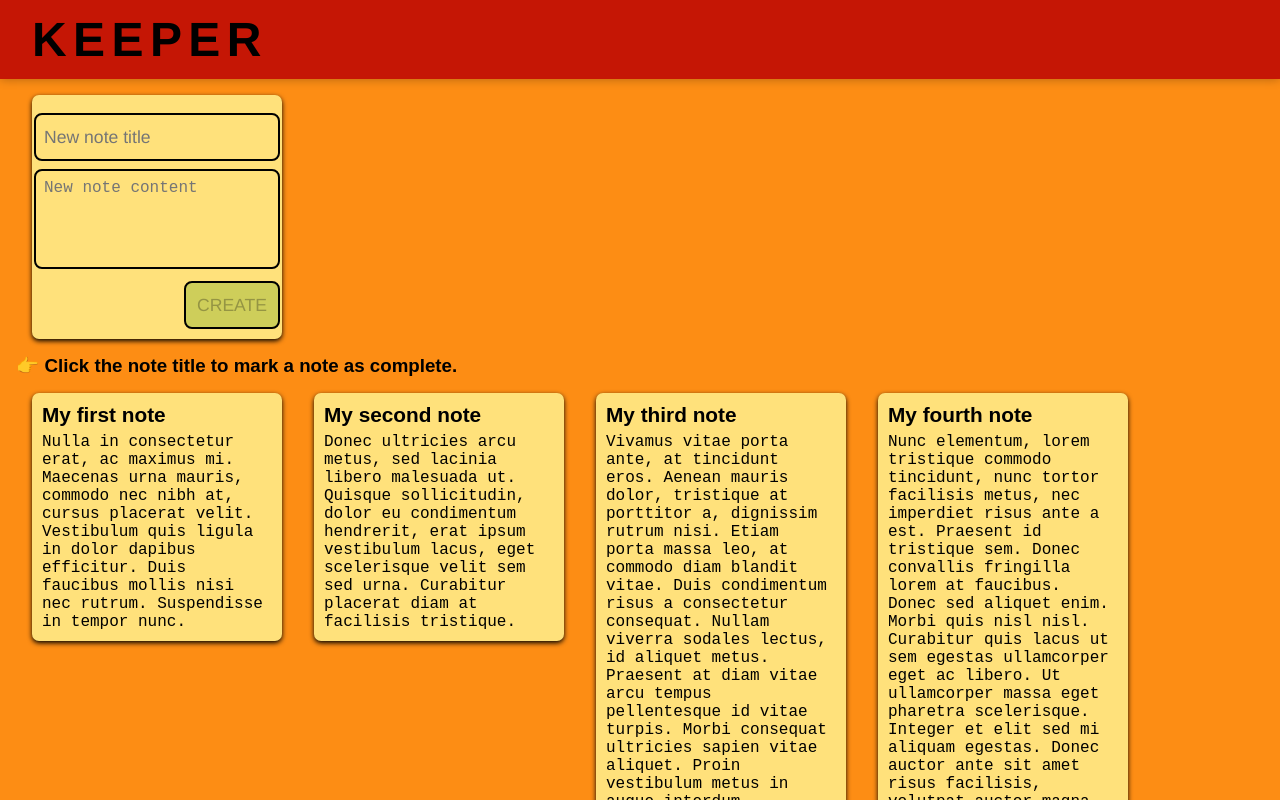
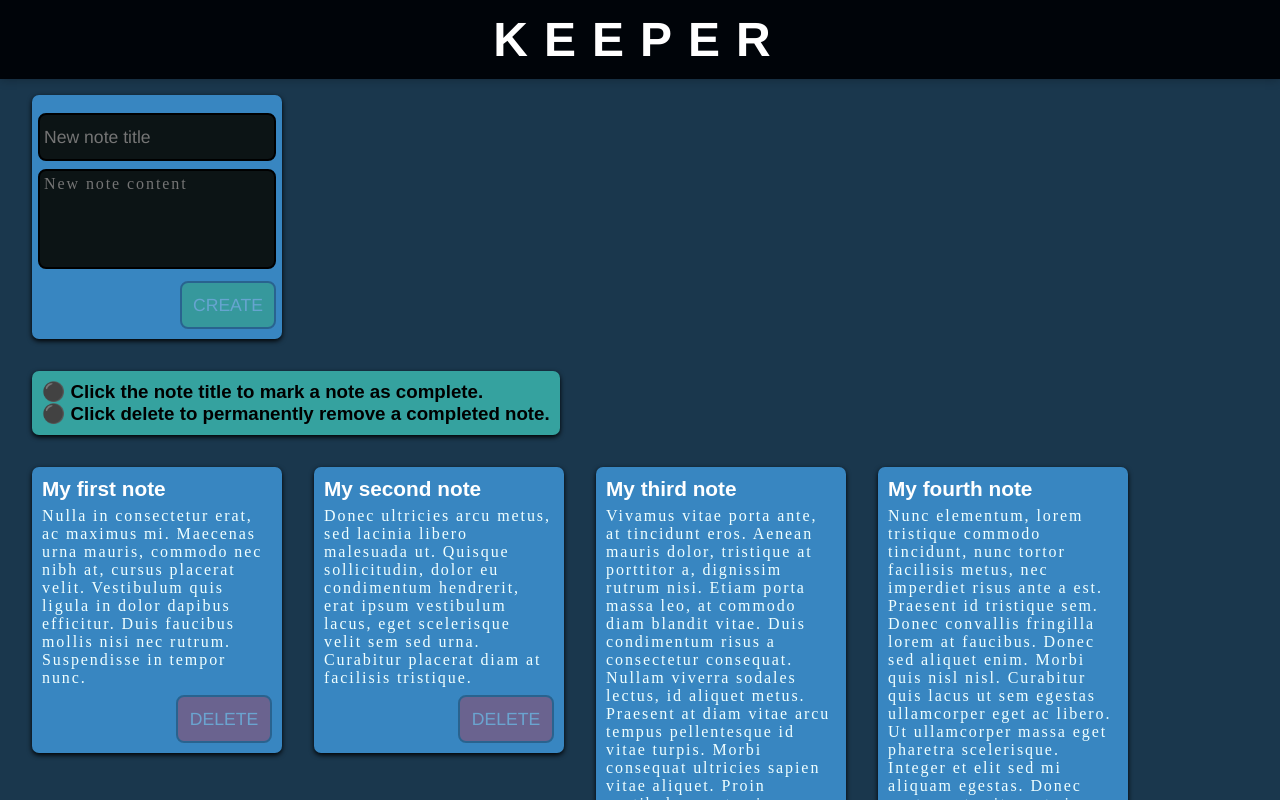
Before and after one commit to ewen-r/notie, a React (Create React App) app: page / in a window 1280 px wide. Shown: the top 800 px of the page. Built offline with nearby package versions, Linux system fonts and the light colour scheme.

Commit message:
Colour and styling tweaks. Added ability to delete notes.

```diff
--- a/public/styles.css
+++ b/public/styles.css
@@ -1,13 +1,4 @@
-/* Color palette
- * https://colorhunt.co/palette/cece5affe17bfd8d14c51605
-  #C51605 - Dark red
-  #FD8D14 - Orange
-  #FFE17B - Manilla
-  #CECE5A - Olive
-*/
-
-
-* {
+  * {
   padding: 0;
   margin: 0;
   box-sizing: border-box;
@@ -20,29 +11,34 @@ html {
   min-height: 100vh;
 }
 
+
+/* PAGE */
 body {
-  background-color: #FD8D14;
+  background-color: #1A374D;
   padding: 0 16px;
 }
 
+
+/* HEADER & FOOTER */
 header,
 footer {
+  color: white;
+  background-color: #000409;
   font-family: 'Franklin Gothic Medium', 'Arial Narrow', Arial, sans-serif;
-  background-color: #C51605;
   padding: 12px 32px;
+  text-align: center;
   margin: auto -16px;
   box-shadow: 0 0 10px 0 rgba(0, 0, 0, 0.3);
 }
 
 header h1 {
   font-size: 3rem;
-  letter-spacing: 0.4rem;
+  letter-spacing: 1rem;
   text-transform: uppercase;
   font-weight: 600;
 }
 
 footer {
-  text-align: center;
   position: absolute;
   bottom: 0;
   width: 100%;
@@ -53,15 +49,29 @@ footer p {
   font-family: 'Franklin Gothic Medium', 'Arial Narrow', Arial, sans-serif;
 }
 
+/* INFO */
+.infoDiv {
+  background: #35A29F;
+  border-radius: 7px;
+  box-shadow: 0 2px 5px #000;
+  max-width: fit-content;
+  padding: 10px;
+  margin: 16px;
+}
+
+
 .notesDiv {
   min-height: 100%;
   display: grid;
   grid-template-rows: auto 1fr auto;
 }
 
+
+/* NOTE */
 .noteDiv,
 .newNoteDiv {
-  background: #FFE17B;
+  background: #3886c1;
+  color: white;
   border-radius: 7px;
   box-shadow: 0 2px 5px #000;
   padding: 10px;
@@ -74,6 +84,7 @@ footer p {
 
 .noteDiv h1,
 .newNoteDiv h1 {
+  color: white;
   font-size: 1.3rem;
   margin-bottom: 6px;
 }
@@ -81,31 +92,47 @@ footer p {
 .noteDiv p,
 .newNoteDiv textarea {
   font-size: 1rem;
-  font-family: 'Courier New', Courier, monospace;
+  /* font-family: 'Courier New', Courier, monospace; */
+  font-family: serif;
+  letter-spacing: 0.12rem;
   white-space: pre-wrap;
   word-wrap: break-word;
+  color: azure;
 }
 
+
+/* TYPING AREA */
 button,
 input,
 textarea {
+  background-color: rgb(12, 20, 21);
   min-height: 3rem;
   min-width: 6rem;
   border-radius: 0.5rem;
-  padding: 0.5rem;
+  padding: 0.25rem;
   margin-top: 0.5rem;
-  background-color: #FFE17B;
   border: black 0.15rem solid;
   text-align: left;
   font-size: 1.1rem;
+  color: azure;
   font-family: 'Franklin Gothic Medium', 'Arial Narrow', Arial, sans-serif;
 }
 
 button {
   text-align: center;
-  background-color: #CECE5A;
+  background-color: limegreen;
   text-transform: uppercase;
 }
+
+.deleteButton {
+  background-color: red;
+  color: white;
+}
+
+button:disabled {
+  opacity: 0.25;
+}
+
 
 textarea {
   resize: none;
@@ -113,19 +140,19 @@ textarea {
 
 /* any items inside this div will be right aligned. */
 .justifyContentsRight {
-  display:flex;
+  display: flex;
   justify-content: end;
 }
 
 /* any items inside this div will be left aligned. */
 .justifyContentsLeft {
-  display:flex;
+  display: flex;
   justify-content: start;
 }
 
 /* any items inside this div will be centre aligned. */
 .justifyContentsCentre {
-  display:flex;
+  display: flex;
   justify-content: center;
 }
 
--- a/src/components/Note.jsx
+++ b/src/components/Note.jsx
@@ -15,6 +15,9 @@ import React, { useState } from "react";
 */
 function Note(props) {
 
+  console.log("Note():", props);
+
+
   /** React state handler for completed */
   const [completed, setCompleted] = useState(false);
 
@@ -22,10 +25,19 @@ function Note(props) {
     * @param {Event} event click event.
   */
   function toggleCompleted(event) {
-    console.debug("toggleCompleted(): ", event);
+    console.log("toggleCompleted():", event);
     setCompleted(
       prev => { return !prev; }
     );
+  }
+
+
+  /** Handle delete note event.
+    * - Call parent method to delete the note.
+  */
+  function onDelete() {
+    console.log("onDelete():");
+    props.deleteNote(props.id);
   }
 
 
@@ -38,7 +50,14 @@ function Note(props) {
   return (
     <div className="noteDiv">
       <h1 className={completed ? "strikeThrough" : null} onClick={toggleCompleted}>{props.title || 'Untitled note'}</h1>
+
       <p className={completed ? "strikeThrough" : null} >{props.content || ''}</p>
+
+      <div className="justifyContentsRight">
+        <div>
+          <button className="deleteButton" onClick={onDelete} disabled={!completed}>delete</button>
+        </div>
+      </div>
     </div>
   );
 }
--- a/src/components/Notes.jsx
+++ b/src/components/Notes.jsx
@@ -97,7 +97,7 @@ function Notes(props) {
           }
         ];
 
-        // Renumber the array to ensure we have unique keys.
+        // Renumber the array to ensure we have unique IDs.
         renumberNotes(notesArray);
 
         // Set new notesData.
@@ -122,7 +122,7 @@ function Notes(props) {
 
 
   /** Renumber notes in array.
-    * This ensures that each note has a unique key.
+    * This ensures that each note has a unique ID.
    * @param {notesArray} notes Array of note items.
  */
   function renumberNotes(notes) {
@@ -130,6 +130,7 @@ function Notes(props) {
 
     notes.forEach(n => {
       n.key = i++;
+      n.id = n.key;
     });
   }
 
@@ -142,9 +143,40 @@ function Notes(props) {
     return (
       <Note
         key={note.key}
+        id={note.key}
         title={note.title}
         content={note.content}
+        deleteNote={deleteNote}
       />
+    );
+  }
+
+
+  /** Deletes a note.
+    * @param {number} id ID of note to be deleted.
+  */
+  function deleteNote(id) {
+    console.log("deleteNote(): ", id);
+
+    setNotesData(
+      prevValue => {
+        console.debug("pv=", prevValue);
+        const ret = {...prevValue};
+
+        // Filter out the specified note from the current notes array.
+        const notesArray = ret.notesArray.filter(
+          n => n.id !== id
+        );
+
+        // Renumber the array to ensure we have unique IDs.
+        renumberNotes(notesArray);
+
+        // Set new notesData.
+        ret.notesArray = notesArray;
+        console.debug("ret=", ret);
+
+        return ret;
+      }
     );
   }
 
@@ -156,7 +188,8 @@ function Notes(props) {
     * - - - - noteTitle input field.
     * - - - - noteContent textarea field.
     * - - - - submit button.
-    * - - - A noteItemsDiv which includes all the note items.
+    * - - - A noteItemsDiv which includes an area for the note items.
+    * - - - - A infoDiv with some helpful hints.
     * - - - - Multiple Note items.
   */
   return (
@@ -182,8 +215,9 @@ function Notes(props) {
       </div>
 
       <div className="noteItemsDiv">
-        <div>
-          <h3> 👉 Click the note title to mark a note as complete.</h3>
+        <div className="infoDiv">
+          <h3> ⚫ Click the note title to mark a note as complete.</h3>
+          <h3> ⚫ Click delete to permanently remove a completed note.</h3>
         </div>
         {notesData.notesArray.map(n => renderNote(n))}
       </div>
--- a/src/components/devComponents/defaultNotes.js
+++ b/src/components/devComponents/defaultNotes.js
@@ -2,24 +2,28 @@
 /** Dummy note data. */
 export const defaultNotes = [
   {
-    key: 1,
+    key: 0,
+    id: 0,
     title: "My first note",
     content: 'Nulla in consectetur erat, ac maximus mi. Maecenas urna mauris, commodo nec nibh at, cursus placerat velit. Vestibulum quis ligula in dolor dapibus efficitur. Duis faucibus mollis nisi nec rutrum. Suspendisse in tempor nunc.'
   },
   {
-    key: 2,
+    key: 1,
+    id: 1,
     title: "My second note",
     content:
       'Donec ultricies arcu metus, sed lacinia libero malesuada ut. Quisque sollicitudin, dolor eu condimentum hendrerit, erat ipsum vestibulum lacus, eget scelerisque velit sem sed urna. Curabitur placerat diam at facilisis tristique.'
   },
   {
-    key: 3,
+    key: 2,
+    id: 2,
     title: "My third note",
     content:
       'Vivamus vitae porta ante, at tincidunt eros. Aenean mauris dolor, tristique at porttitor a, dignissim rutrum nisi. Etiam porta massa leo, at commodo diam blandit vitae. Duis condimentum risus a consectetur consequat. Nullam viverra sodales lectus, id aliquet metus. Praesent at diam vitae arcu tempus pellentesque id vitae turpis. Morbi consequat ultricies sapien vitae aliquet. Proin vestibulum metus in augue interdum porttitor. Nulla suscipit sagittis est, vitae commodo lacus laoreet ut. Mauris sit amet erat eu arcu sollicitudin posuere nec non magna. Donec facilisis cursus odio ac suscipit.'
   },
   {
-    key: 4,
+    key: 3,
+    id: 3,
     title: "My fourth note",
     content:
       'Nunc elementum, lorem tristique commodo tincidunt, nunc tortor facilisis metus, nec imperdiet risus ante a est. Praesent id tristique sem. Donec convallis fringilla lorem at faucibus. Donec sed aliquet enim. Morbi quis nisl nisl. Curabitur quis lacus ut sem egestas ullamcorper eget ac libero. Ut ullamcorper massa eget pharetra scelerisque. Integer et elit sed mi aliquam egestas. Donec auctor ante sit amet risus facilisis, volutpat auctor magna commodo. Nullam sit amet sagittis urna. Praesent purus leo, pretium id quam ut, aliquet congue mauris. Mauris quis tellus ipsum. Integer sit amet nunc vitae arcu posuere sagittis.'
```
